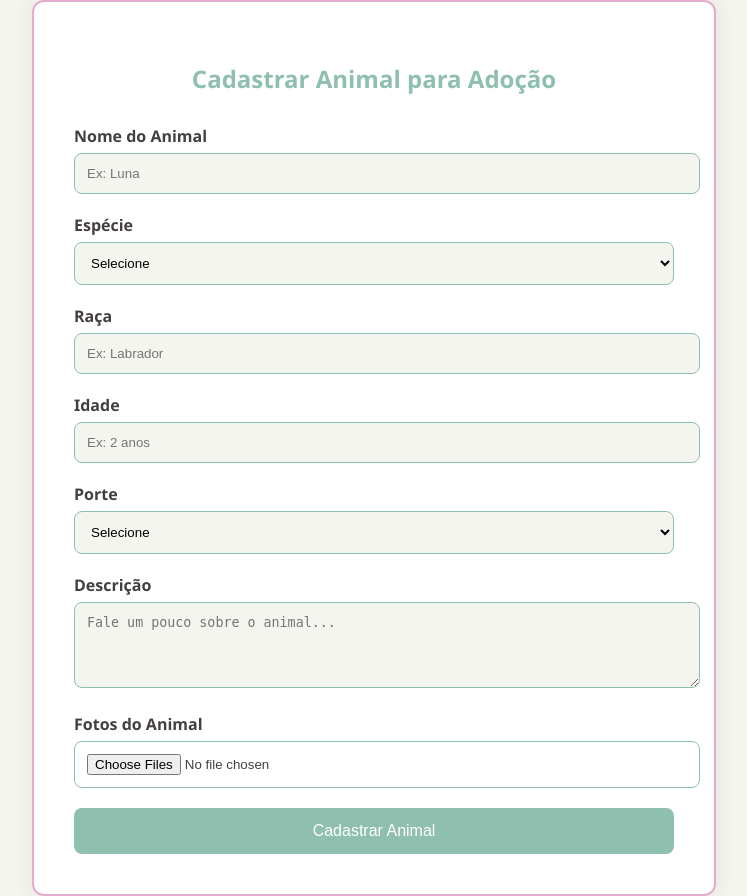
After one commit to bernardo0rg/segundachanceanimal, a PHP site: page /cadastraranimais.php in a window 1280 px wide. The commit adds this page. Shown: the whole page, without its empty margins (266-1013 px from the left). Run offline with PHP 8.4, Linux system fonts and the light colour scheme.

Commit message:
Add files via upload

```diff
--- a/administracao.php
+++ b/administracao.php
@@ -1,4 +1,5 @@
 <?php
+session_start()
 ?>
 
 <!DOCTYPE html>
--- a/adocao.php
+++ b/adocao.php
@@ -1,4 +1,5 @@
 <?php
+session_start()
 ?>
 
 <!DOCTYPE html>
--- /dev/null
+++ b/cadastraranimais.php
@@ -0,0 +1,119 @@
+<?php
+session_start()
+?>
+
+<!DOCTYPE html>
+<html lang="pt-BR">
+<head>
+  <meta charset="UTF-8">
+  <meta name="viewport" content="width=device-width, initial-scale=1.0">
+  <title>Cadastrar Animal - Segunda Chance Animal</title>
+  <style>
+    body {
+      margin: 0;
+      font-family: 'Segoe UI', sans-serif;
+      background-color: #f5f5ef;
+      color: #443f3f;
+      display: flex;
+      align-items: center;
+      justify-content: center;
+      min-height: 100vh;
+    }
+
+    .form-container {
+      background-color: #fff;
+      border: 2px solid #e4adcc;
+      border-radius: 12px;
+      padding: 40px;
+      width: 100%;
+      max-width: 600px;
+      box-shadow: 0 0 20px rgba(68, 63, 63, 0.1);
+    }
+
+    h2 {
+      text-align: center;
+      color: #8fbfae;
+      margin-bottom: 30px;
+    }
+
+    label {
+      display: block;
+      margin-bottom: 6px;
+      font-weight: bold;
+    }
+
+    input,
+    select,
+    textarea {
+      width: 100%;
+      padding: 12px;
+      margin-bottom: 20px;
+      border: 1px solid #8fbfae;
+      border-radius: 8px;
+      background-color: #f5f5ef;
+      resize: vertical;
+    }
+
+    input[type="file"] {
+      background-color: white;
+    }
+
+    button {
+      width: 100%;
+      padding: 14px;
+      background-color: #8fbfae;
+      color: white;
+      border: none;
+      border-radius: 8px;
+      font-size: 16px;
+      cursor: pointer;
+      transition: background 0.3s;
+    }
+
+    button:hover {
+      background-color: #76a999;
+    }
+  </style>
+</head>
+<body>
+
+  <div class="form-container">
+    <h2>Cadastrar Animal para Adoção</h2>
+    <form action="/salvar-animal" method="POST" enctype="multipart/form-data">
+      <label for="nome">Nome do Animal</label>
+      <input type="text" id="nome" name="nome" placeholder="Ex: Luna" required>
+
+      <label for="especie">Espécie</label>
+      <select id="especie" name="especie" required>
+        <option value="">Selecione</option>
+        <option value="Cachorro">Cachorro</option>
+        <option value="Gato">Gato</option>
+        <option value="Outro">Outro</option>
+      </select>
+
+      <label for="raca">Raça</label>
+      <input type="text" id="raca" name="raca" placeholder="Ex: Labrador">
+
+      <label for="idade">Idade</label>
+      <input type="text" id="idade" name="idade" placeholder="Ex: 2 anos">
+
+      <label for="porte">Porte</label>
+      <select id="porte" name="porte" required>
+        <option value="">Selecione</option>
+        <option value="Pequeno">Pequeno</option>
+        <option value="Médio">Médio</option>
+        <option value="Grande">Grande</option>
+      </select>
+
+      <label for="descricao">Descrição</label>
+      <textarea id="descricao" name="descricao" rows="4" placeholder="Fale um pouco sobre o animal..." required></textarea>
+
+      <label for="imagens">Fotos do Animal</label>
+      <input type="file" id="imagens" name="imagens[]" accept="image/*" multiple required>
+
+      <button type="submit">Cadastrar Animal</button>
+    </form>
+  </div>
+
+</body>
+</html>
--- a/formulariouser.php
+++ b/formulariouser.php
@@ -1,5 +1,5 @@
 <?php
-//start_session()
+session_start()
 ?>
 
 <!DOCTYPE html>
--- a/voluntarios.php
+++ b/voluntarios.php
@@ -1,4 +1,5 @@
 <?php
+session_start()
 ?>
 
 
```
Also changed, not shown: cadastrar.php (added, +103 -0 lines), doacao.php (+16 -0 lines), index.php (+42 -18 lines), loginusuario.php (added, +93 -0 lines), loginvoluntario.php (added, +108 -0 lines), img/fundo.jpg (added), img/imgcao.png (added), img/imgcaolabradorfilhote.png (added), img/imggatosiamesvesgo.png (added), img/logosegundachanceanimal.png (added).
